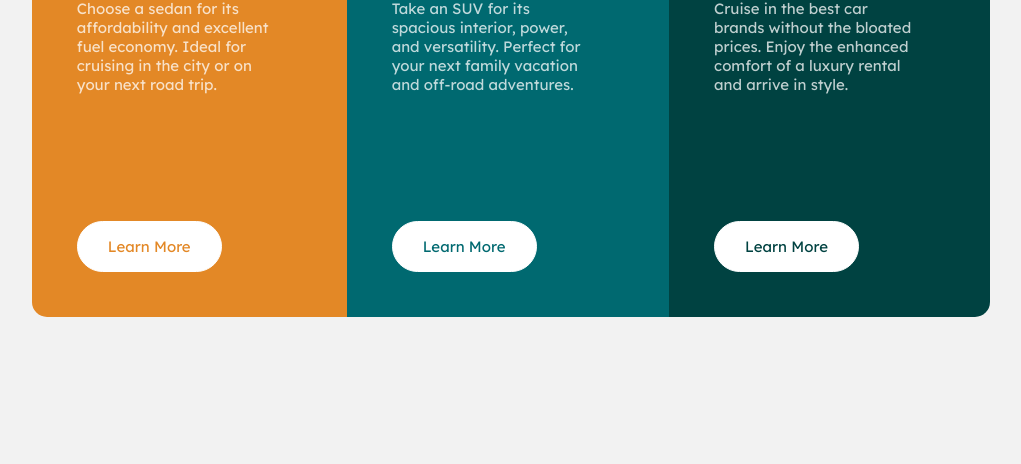
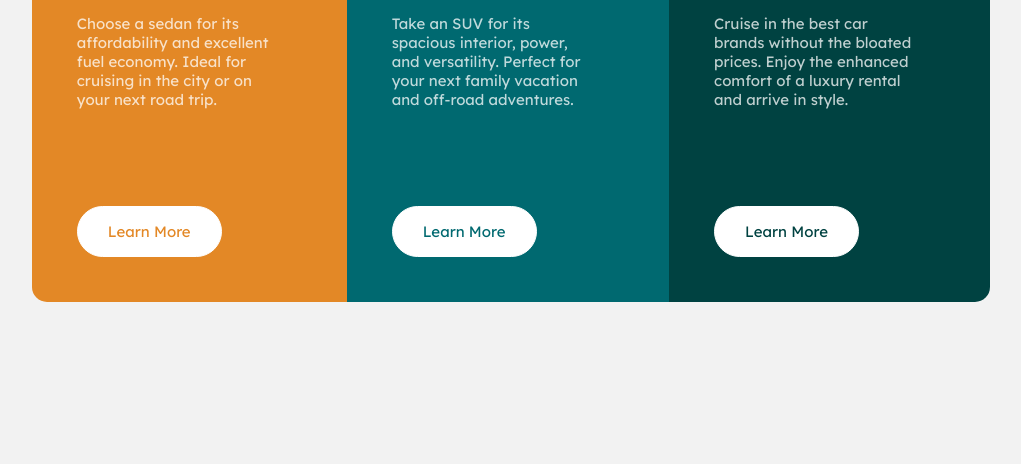
Before and after one commit to akosimakoy/3-column-preview-card-component-main, a plain HTML site: page index.html in a window 1280 px wide. Shown: the part 336-800 px from the top of the page, without its empty margins (129-1150 px from the left). Drawn offline with Linux system fonts and the light colour scheme.

Commit message:
Change height

```diff
--- a/style.css
+++ b/style.css
@@ -33,7 +33,7 @@ main {
     max-width: 63.89em;
     border-radius: 1rem;
     overflow: hidden;
-    min-height: 33.72em;
+    min-height: 31.72em;
 }
 section {
     padding: 3rem 5rem 3rem 3rem;
```
